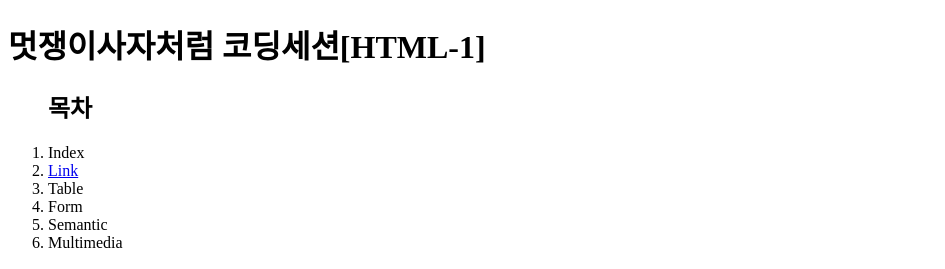
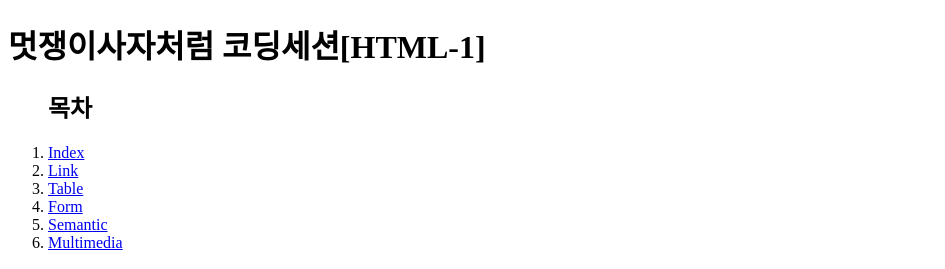
Before and after one commit to threegenie/sejin_web, a plain HTML site: page index.html in a window 1280 px wide. Shown: the top 269 px of the page, without its empty margins (0-945 px from the left). Drawn offline with Linux system fonts and the light colour scheme.

Commit message:
Add files via upload May 19 session

```diff
--- a/index.html
+++ b/index.html
@@ -8,12 +8,12 @@
 <body>
     <h1>멋쟁이사자처럼 코딩세션[HTML-1]</h1>
     <ol><h2>목차</h2>
-        <li><a href = "index.html"></a>Index</li>
+        <li><a href = "index.html">Index</li>
         <li><a href = "./01_link.html">Link</li>
-        <li><a href = "./02_table.html"></a>Table</li>
-        <li><a href = "./03_form.html"></a>Form</li>
-        <li><a href = "./04_semantic.html"></a>Semantic</li>
-        <li><a href = "./05_multimedia.html"></a>Multimedia</li>
+        <li><a href = "./02_table.html">Table</li>
+        <li><a href = "./03_form.html">Form</li>
+        <li><a href = "./04_semantic.html">Semantic</li>
+        <li><a href = "./05_multimedia.html">Multimedia</li>
     </ol>
 
     <h2>시작하며(Intro)</h2>
```
